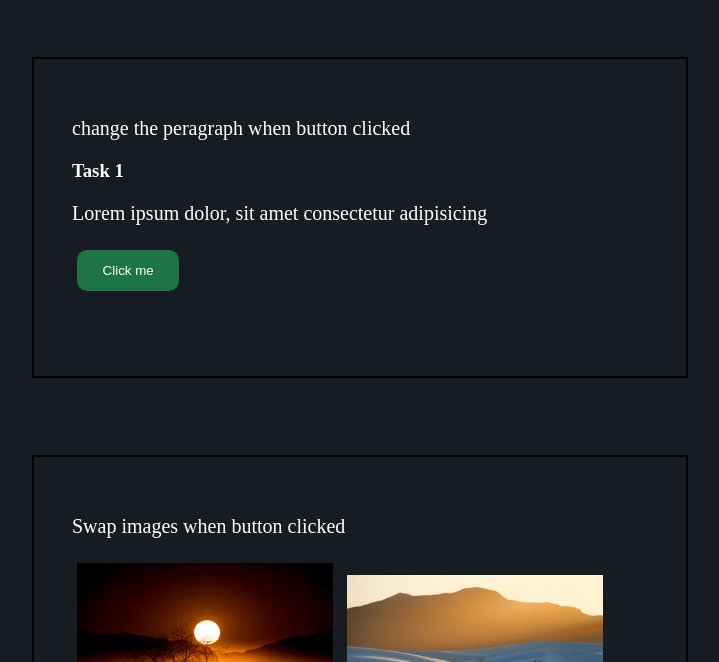
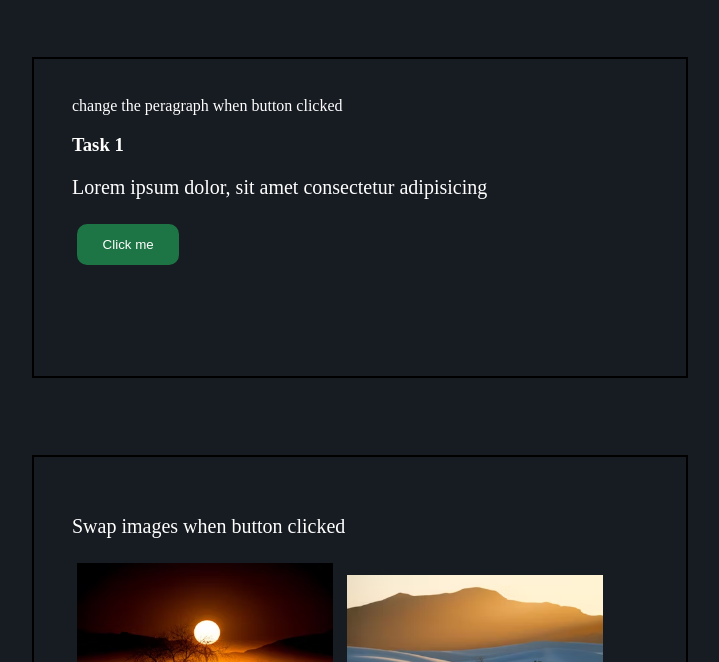
Before and after one commit to Amna-FrontendDeveloper/JavaScript-Practise, a plain HTML site: page index.html in a window 1280 px wide. Shown: the part 138-800 px from the top of the page, without its empty margins (280-999 px from the left). Drawn offline with Linux system fonts and the light colour scheme.

Commit message:
changes in task 1

```diff
--- a/index.html
+++ b/index.html
@@ -10,7 +10,7 @@
     <h1>JavaScript Practise</h1>
  <div class="tasks">
   <div class="task1">
-    <p class="task-title">change the peragraph when  button clicked</p>
+  <span>change the peragraph when  button clicked</span>
     <h3>Task 1</h3>
     <p class="p">Lorem ipsum dolor, sit amet consectetur adipisicing</p>
     <button>Click me</button>
```
